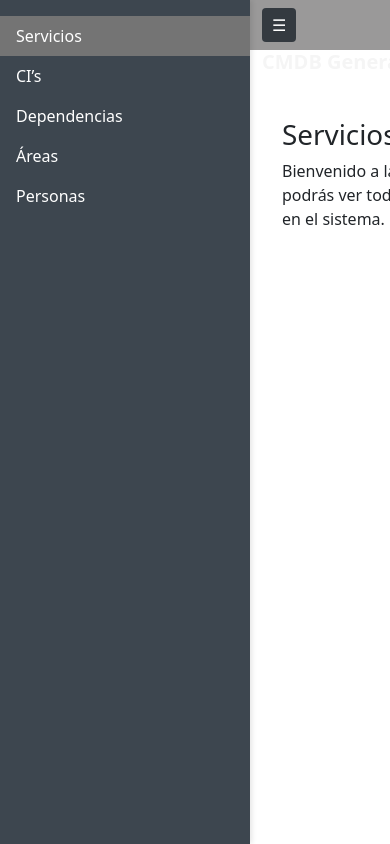
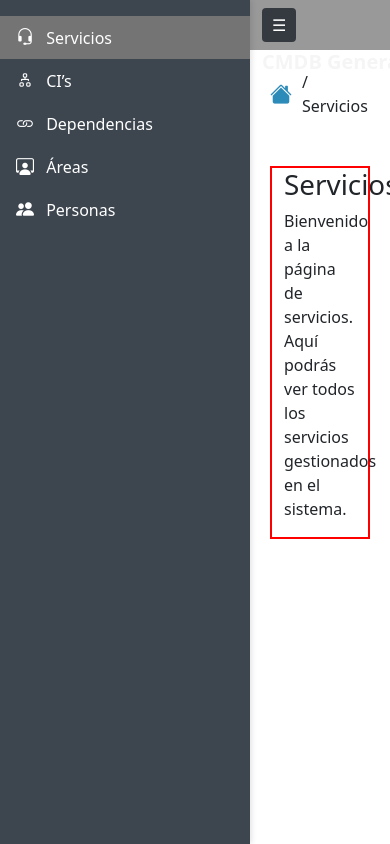
Before and after one commit to elSebee/CMDB-TelSur, a Flask app: page /servicios/ in a window 390 px wide; the page is wider, and only the part inside the window is pictured. Run offline with Flask 3, Linux system fonts and the light colour scheme.

Commit message:
avance frontend (iconos, responsividad, readcrumbs)

```diff
--- a/app/routes/index_routes.py
+++ b/app/routes/index_routes.py
@@ -5,4 +5,4 @@ alcance_global = Blueprint("menu", __name__)
 @alcance_global.route("/", methods=['GET'])
 def home():
     """Landing page route."""
-    return render_template("base.html")
+    return render_template("index.html")
--- a/app/views/static/css/styles.css
+++ b/app/views/static/css/styles.css
@@ -34,15 +34,17 @@
     width: 100%; /* Ocupa toda la pantalla cuando el sidebar está cerrado */
 }
 
-/* Contenido principal */
 #main-content {
-    margin-left: 250px; /* Ajusta al ancho del sidebar */
+    margin-left: 250px; /* Ancho del sidebar */
     padding: 20px; /* Espaciado interno */
-    transition: margin-left 0.3s ease; /* Transición suave */
+    transition: all 0.3s ease; /* Transición suave */
+    width: calc(100% - 250px); /* Resta el ancho del sidebar del 100% */
+    max-width: 100%; /* Evita que exceda el ancho total */
 }
 
 #main-content.sidebar-closed {
     margin-left: 0; /* Todo el contenido se mueve hacia la izquierda */
+    width: 100%; /* Ocupa todo el ancho disponible */
 }
 
 /* Botón de despliegue */
@@ -85,3 +87,7 @@
         height: 50px;
     }
 }
+
+.divv {
+    border: 2px solid red;
+}
--- a/app/views/templates/base.html
+++ b/app/views/templates/base.html
@@ -6,6 +6,7 @@
     <title>CMDB Generator</title>
     <!-- Bootstrap CSS -->
     <link href="https://cdn.jsdelivr.net/npm/bootstrap@5.3.0/dist/css/bootstrap.min.css" rel="stylesheet">
+    <link href="https://cdn.jsdelivr.net/npm/bootstrap-icons/font/bootstrap-icons.css" rel="stylesheet">
     <!-- CSS Personalizado -->
     <link rel="stylesheet" href="{{ url_for('static', filename='css/styles.css') }}">
 </head>
@@ -24,19 +25,34 @@
         <nav id="sidebar" class="sidebar">
             <ul class="nav flex-column pt-3">
                 <li class="nav-item">
-                    <a class="nav-link {% if request.path == '/servicios/' %}active{% endif %}" href="/servicios">Servicios</a>
+                    <a class="nav-link {% if request.path == '/servicios/' %}active{% endif %}" href="/servicios">
+                        <i class="bi bi-headset" style="font-size: 18px; margin-right: 8px;"></i>
+                        Servicios
+                    </a>
                 </li>
                 <li class="nav-item">
-                    <a class="nav-link {% if request.path == '/cis/' %}active{% endif %}" href="/cis">CI’s</a>
+                    <a class="nav-link {% if request.path == '/cis/' %}active{% endif %}" href="/cis">
+                        <i class="bi bi-diagram-2" style="font-size: 18px; margin-right: 8px;"></i>
+                        CI’s
+                    </a>
                 </li>
                 <li class="nav-item">
-                    <a class="nav-link {% if request.path == '/dependencias/' %}active{% endif %}" href="/dependencias">Dependencias</a>
+                    <a class="nav-link {% if request.path == '/dependencias/' %}active{% endif %}" href="/dependencias">
+                        <i class="bi bi-link" style="font-size: 18px; margin-right: 8px;"></i>
+                        Dependencias
+                    </a>
                 </li>
                 <li class="nav-item">
-                    <a class="nav-link {% if request.path == '/areas/' %}active{% endif %}" href="/areas">Áreas</a>
+                    <a class="nav-link {% if request.path == '/areas/' %}active{% endif %}" href="/areas">
+                        <i class="bi bi-person-workspace" style="font-size: 18px; margin-right: 8px;"></i>
+                        Áreas
+                    </a>
                 </li>
                 <li class="nav-item">
-                    <a class="nav-link {% if request.path == '/personas/' %}active{% endif %}" href="/personas">Personas</a>
+                    <a class="nav-link {% if request.path == '/personas/' %}active{% endif %}" href="/personas">
+                        <i class="bi bi-people-fill" style="font-size: 18px; margin-right: 8px;"></i>
+                        Personas
+                    </a>
                 </li>
             </ul>
         </nav>
--- a/app/views/templates/index.html
+++ b/app/views/templates/index.html
@@ -1,6 +1,10 @@
 {% extends "base.html" %}
 
 {% block content %}
+<!-- Breadcrumb -->
+<div style="display: flex; align-items: center; gap: 10px;">
+    <i class="bi bi-house-fill" style="font-size: 22px; color: #3d464f;"></i>
+</div>
 <h1>Bienvenido a CMDB Generator</h1>
 <p>Aquí puedes gestionar los elementos de tu CMDB.</p>
 {% endblock %}
--- a/app/views/templates/servicios.html
+++ b/app/views/templates/servicios.html
@@ -1,7 +1,15 @@
 {% extends "base.html" %}
 
 {% block content %}
-<div class="container mt-5">
+<!-- Breadcrumb -->
+<div style="display: flex; align-items: center; gap: 10px;">
+    <button onclick="location.href='/'" class="btn btn-primary" style="border: none; background: none; padding: 0;">
+        <i class="bi bi-house-fill" style="font-size: 22px; color: #2d8bba;"></i>
+    </button>
+    <p style="margin: 0;">/ Servicios</p>
+</div>
+<!-- Main content -->
+<div class="container mt-5 divv">
     <h1>Servicios</h1>
     <p>Bienvenido a la página de servicios. Aquí podrás ver todos los servicios gestionados en el sistema.</p>
 
```
Also changed, not shown: app/database/db_oracle.py (+22 -0 lines), app/models/PersonasModel.py (deleted, +0 -17 lines), app/models/servicios_model.py (added, +10 -0 lines), app/views/templates/areas.html (+8 -0 lines), app/views/templates/cis.html (+8 -0 lines), app/views/templates/dependencias.html (+8 -0 lines), app/views/templates/personas.html (+8 -0 lines), app/models/AreasModel.py (deleted), app/models/CMDBModel.py (deleted), app/models/DependenciasModel.py (deleted), app/models/ServCIModel.py (deleted), app/models/ServiciosModel.py (deleted).
